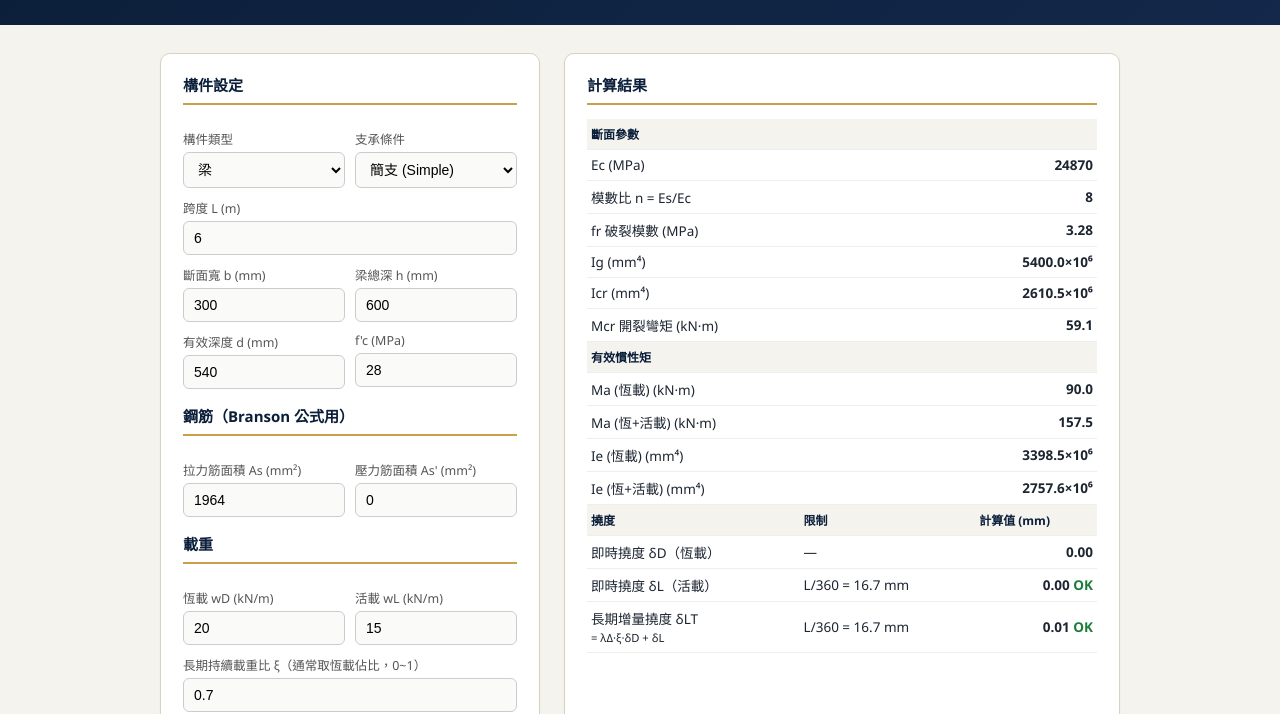
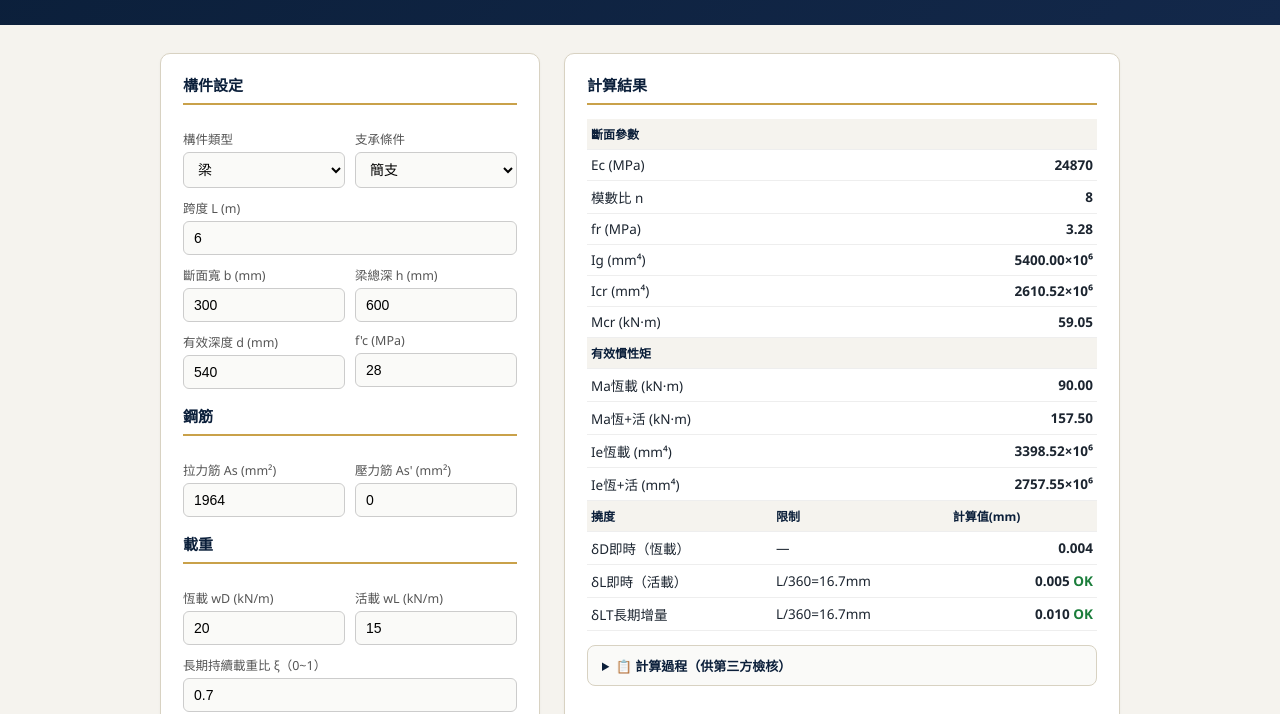
Before and after one commit to YJ-chen0830/RC-Beams-deflection, a plain HTML site: page index.html in a window 1280 px wide. Shown: the part 86-800 px from the top of the page. Drawn offline with Linux system fonts and the light colour scheme.

Commit message:
Refactor index.html for improved readability

```diff
--- a/index.html
+++ b/index.html
@@ -3,7 +3,7 @@
 <head>
 <meta charset="UTF-8">
 <meta name="viewport" content="width=device-width, initial-scale=1.0">
-<title>RC梁/版撓度估算 | Deflection Check</title>
+<title>RC梁/版撓度估算</title>
 <style>
   :root{--navy:#0b1f3a;--navy2:#13284a;--gold:#c9a14a;--gold2:#e0bf6e;--bg:#f5f3ee;--ink:#1c2530;--line:#d8d2c2;}
   *{box-sizing:border-box;}
@@ -25,9 +25,11 @@
   td,th{padding:6px 4px;border-bottom:1px solid #eee;font-size:13.5px;}
   th{background:#f5f3ee;font-weight:600;color:var(--navy);font-size:12px;text-align:left;}
   td:last-child{text-align:right;font-weight:600;}
-  .ok{color:#1a7d3a;font-weight:700;}
-  .ng{color:#c0392b;font-weight:700;}
+  .ok{color:#1a7d3a;font-weight:700;}.ng{color:#c0392b;font-weight:700;}
   .note{font-size:12px;color:#888;margin-top:12px;line-height:1.7;}
+  details.proc{margin-top:14px;border:1px solid var(--line);border-radius:8px;background:#fafaf8;}
+  details.proc summary{cursor:pointer;padding:10px 14px;font-weight:700;font-size:13px;color:var(--navy);user-select:none;}
+  details.proc pre{margin:0;padding:10px 16px 14px;font-family:"Courier New",monospace;font-size:11.5px;line-height:1.85;white-space:pre-wrap;color:#2c3e50;border-top:1px solid var(--line);}
 </style>
 </head>
 <body>
@@ -40,25 +42,19 @@
   <div class="card">
     <h2>構件設定</h2>
     <div class="row2">
-      <div>
-        <label>構件類型</label>
-        <select id="memberType">
-          <option value="beam">梁</option>
-          <option value="slab">版（單向版）</option>
-        </select>
+      <div><label>構件類型</label>
+        <select id="memberType"><option value="beam">梁</option><option value="slab">版</option></select>
       </div>
-      <div>
-        <label>支承條件</label>
+      <div><label>支承條件</label>
         <select id="support">
-          <option value="simple">簡支 (Simple)</option>
-          <option value="cantilever">懸臂 (Cantilever)</option>
-          <option value="fixedboth">兩端固接 (Fixed-Fixed)</option>
+          <option value="simple">簡支</option>
+          <option value="cantilever">懸臂</option>
+          <option value="fixedboth">兩端固接</option>
           <option value="fixedone">一端固一端簡支</option>
         </select>
       </div>
     </div>
-    <label>跨度 L (m)</label>
-    <input id="L" type="number" value="6" step="0.1">
+    <label>跨度 L (m)</label><input id="L" type="number" value="6" step="0.1">
     <div class="row2">
       <div><label>斷面寬 b (mm)</label><input id="b" type="number" value="300"></div>
       <div><label>梁總深 h (mm)</label><input id="h" type="number" value="600"></div>
@@ -67,35 +63,30 @@
       <div><label>有效深度 d (mm)</label><input id="d" type="number" value="540"></div>
       <div><label>f'c (MPa)</label><input id="fc" type="number" value="28"></div>
     </div>
-
-    <h2 style="margin-top:16px;">鋼筋（Branson 公式用）</h2>
+    <h2 style="margin-top:16px;">鋼筋</h2>
     <div class="row2">
-      <div><label>拉力筋面積 As (mm²)</label><input id="As" type="number" value="1964"></div>
-      <div><label>壓力筋面積 As' (mm²)</label><input id="Asp" type="number" value="0"></div>
+      <div><label>拉力筋 As (mm²)</label><input id="As" type="number" value="1964"></div>
+      <div><label>壓力筋 As' (mm²)</label><input id="Asp" type="number" value="0"></div>
     </div>
-
     <h2 style="margin-top:16px;">載重</h2>
     <div class="row2">
       <div><label>恆載 wD (kN/m)</label><input id="wD" type="number" value="20"></div>
       <div><label>活載 wL (kN/m)</label><input id="wL" type="number" value="15"></div>
     </div>
-    <label>長期持續載重比 ξ（通常取恆載佔比，0~1）</label>
+    <label>長期持續載重比 ξ（0~1）</label>
     <input id="xi" type="number" value="0.7" step="0.05">
-    <label>長期係數 λΔ（5年=1.4, 12年=1.7, 60月=2.0，一般用2.0）</label>
+    <label>長期係數 λΔ（一般用2.0）</label>
     <input id="lambdaD" type="number" value="2.0" step="0.1">
-
     <h2 style="margin-top:16px;">撓度限制</h2>
     <div class="row2">
-      <div>
-        <label>總撓度限制</label>
+      <div><label>總撓度限制</label>
         <select id="limitTotal">
-          <option value="240">L/240（一般構件）</option>
-          <option value="360" selected>L/360（有脆性隔間牆）</option>
+          <option value="240">L/240</option>
+          <option value="360" selected>L/360</option>
           <option value="480">L/480</option>
         </select>
       </div>
-      <div>
-        <label>活載撓度限制</label>
+      <div><label>活載撓度限制</label>
         <select id="limitLL">
           <option value="180">L/180</option>
           <option value="240">L/240</option>
@@ -104,119 +95,204 @@
       </div>
     </div>
     <button onclick="calc()">計算</button>
-    <div class="note">
-      Branson 有效慣性矩：Ie = (Mcr/Ma)³·Ig + [1-(Mcr/Ma)³]·Icr，取 Ie ≤ Ig。
-      即時撓度依支承條件套用均布載重撓度公式；長期撓度 = λΔ·ξ·δ_imm（恆載部份）加上活載即時撓度。
-      正式設計需依 ACI 318-19 §24 完整流程並由工程師複核。
-    </div>
+    <div class="note">Branson Ie · ACI 318-19 §24.2</div>
   </div>
-
   <div class="card">
     <h2>計算結果</h2>
     <div id="result"><p style="color:#888">尚未計算</p></div>
+    <details class="proc" id="proc-box" style="display:none">
+      <summary>📋 計算過程（供第三方檢核）</summary>
+      <pre id="proc-text"></pre>
+    </details>
   </div>
 </div>
 </main>
+<script>
+function deflCoeff(s){
+  return s==='simple'?5/384:s==='cantilever'?1/8:s==='fixedboth'?1/384:1/185;
+}
+function supportName(s){
+  return{simple:'簡支（δ=5wL⁴/384EI）',cantilever:'懸臂（δ=wL⁴/8EI）',fixedboth:'兩端固接（δ=wL⁴/384EI）',fixedone:'一端固一端簡支（δ=wL⁴/185EI）'}[s];
+}
+function calc(){
+  const L=+document.getElementById('L').value*1000;
+  const b=+document.getElementById('b').value;
+  const h=+document.getElementById('h').value;
+  const d=+document.getElementById('d').value;
+  const fc=+document.getElementById('fc').value;
+  const As=+document.getElementById('As').value;
+  const wD=+document.getElementById('wD').value;
+  const wL=+document.getElementById('wL').value;
+  const xi=+document.getElementById('xi').value;
+  const lambdaD=+document.getElementById('lambdaD').value;
+  const support=document.getElementById('support').value;
+  const limitTotal=+document.getElementById('limitTotal').value;
+  const limitLL=+document.getElementById('limitLL').value;
 
-<script>
-function deflCoeff(support){
-  switch(support){
-    case 'simple':    return 5/384;
-    case 'cantilever': return 1/8;
-    case 'fixedboth': return 1/384;
-    case 'fixedone':  return 1/185;
-    default: return 5/384;
-  }
-}
+  const Ec=4700*Math.sqrt(fc);
+  const Es=200000;
+  const n=Math.round(Es/Ec);
+  const fr=0.62*Math.sqrt(fc);
+  const Ig=b*h*h*h/12;
+  const yt=h/2;
+  const Mcr=fr*Ig/yt/1e6;
 
-function calc(){
-  const L  = +document.getElementById('L').value * 1000;
-  const b  = +document.getElementById('b').value;
-  const h  = +document.getElementById('h').value;
-  const d  = +document.getElementById('d').value;
-  const fc = +document.getElementById('fc').value;
-  const As = +document.getElementById('As').value;
-  const wD = +document.getElementById('wD').value;
-  const wL = +document.getElementById('wL').value;
-  const xi = +document.getElementById('xi').value;
-  const lambdaD = +document.getElementById('lambdaD').value;
-  const support = document.getElementById('support').value;
-  const limitTotal = +document.getElementById('limitTotal').value;
-  const limitLL = +document.getElementById('limitLL').value;
-
-  const Ec = 4700*Math.sqrt(fc);
-  const Es = 200000;
-  const n  = Math.round(Es/Ec);
-  const fr = 0.62*Math.sqrt(fc);
-  const Ig = b*h*h*h/12;
-  const yt = h/2;
-  const Mcr = fr*Ig/yt / 1e6;
-
-  const rho = As/(b*d);
-  const k2 = Math.sqrt(2*rho*n + (rho*n)*(rho*n)) - rho*n;
-  const kd = k2*d;
-  const Icr = b*kd*kd*kd/3 + n*As*(d-kd)*(d-kd);
+  const rho=As/(b*d);
+  const k2=Math.sqrt(2*rho*n+(rho*n)*(rho*n))-rho*n;
+  const kd=k2*d;
+  const Icr=b*kd*kd*kd/3+n*As*(d-kd)*(d-kd);
 
   function midMoment(w){
-    switch(support){
-      case 'simple':    return w*L*L/8e6;
-      case 'cantilever': return w*L*L/2e6;
-      case 'fixedboth': return w*L*L/24e6;
-      case 'fixedone':  return w*L*L/14.2e6;
-      default: return w*L*L/8e6;
-    }
+    const c={simple:8,cantilever:2,fixedboth:24,fixedone:14.2}[support]||8;
+    return w*L*L/(c*1e6);
   }
-
-  const Ma_D  = midMoment(wD);
-  const Ma_DL = midMoment(wD+wL);
+  const Ma_D=midMoment(wD);
+  const Ma_DL=midMoment(wD+wL);
 
   function Ie(Ma){
-    if(Ma <= 0) return Ig;
-    const ratio = Mcr/Ma;
-    const r3 = Math.pow(Math.min(ratio,1),3);
-    return Math.min(r3*Ig + (1-r3)*Icr, Ig);
+    if(Ma<=0)return Ig;
+    const r=Math.pow(Math.min(Mcr/Ma,1),3);
+    return Math.min(r*Ig+(1-r)*Icr,Ig);
   }
+  const Ie_D=Ie(Ma_D);
+  const Ie_DL=Ie(Ma_DL);
+  const k=deflCoeff(support);
 
-  const Ie_D  = Ie(Ma_D);
-  const Ie_DL = Ie(Ma_DL);
-  const k = deflCoeff(support);
-  function delta(w, Ieff){ return k*(w/1000)*(L*L*L*L)/(Ec*Ieff); }
+  function delta(w,Ieff){return k*(w/1000)*Math.pow(L,4)/(Ec*Ieff);}
+  const delta_D=delta(wD,Ie_D);
+  const delta_DL=delta(wD+wL,Ie_DL);
+  const delta_L=delta_DL-delta_D;
+  const delta_LT=lambdaD*xi*delta_D+delta_L;
 
-  const delta_D  = delta(wD, Ie_D);
-  const delta_DL = delta(wD+wL, Ie_DL);
-  const delta_L  = delta_DL - delta_D;
-  const delta_LT = lambdaD*xi*delta_D + delta_L;
+  const limTot=L/limitTotal;
+  const limLL=L/limitLL;
+  const okTotal=delta_LT<=limTot;
+  const okLL=delta_L<=limLL;
 
-  const limitTotalMm = L/limitTotal;
-  const limitLLMm    = L/limitLL;
-  const okTotal = delta_LT <= limitTotalMm;
-  const okLL    = delta_L  <= limitLLMm;
-
-  document.getElementById('result').innerHTML = `
+  document.getElementById('result').innerHTML=`
     <table>
       <tr><th>斷面參數</th><th></th><th></th></tr>
       <tr><td>Ec (MPa)</td><td></td><td>${Ec.toFixed(0)}</td></tr>
-      <tr><td>模數比 n = Es/Ec</td><td></td><td>${n}</td></tr>
-      <tr><td>fr 破裂模數 (MPa)</td><td></td><td>${fr.toFixed(2)}</td></tr>
-      <tr><td>Ig (mm⁴)</td><td></td><td>${(Ig/1e6).toFixed(1)}×10⁶</td></tr>
-      <tr><td>Icr (mm⁴)</td><td></td><td>${(Icr/1e6).toFixed(1)}×10⁶</td></tr>
-      <tr><td>Mcr 開裂彎矩 (kN·m)</td><td></td><td>${Mcr.toFixed(1)}</td></tr>
+      <tr><td>模數比 n</td><td></td><td>${n}</td></tr>
+      <tr><td>fr (MPa)</td><td></td><td>${fr.toFixed(2)}</td></tr>
+      <tr><td>Ig (mm⁴)</td><td></td><td>${(Ig/1e6).toFixed(2)}×10⁶</td></tr>
+      <tr><td>Icr (mm⁴)</td><td></td><td>${(Icr/1e6).toFixed(2)}×10⁶</td></tr>
+      <tr><td>Mcr (kN·m)</td><td></td><td>${Mcr.toFixed(2)}</td></tr>
       <tr><th>有效慣性矩</th><th></th><th></th></tr>
-      <tr><td>Ma (恆載) (kN·m)</td><td></td><td>${Ma_D.toFixed(1)}</td></tr>
-      <tr><td>Ma (恆+活載) (kN·m)</td><td></td><td>${Ma_DL.toFixed(1)}</td></tr>
-      <tr><td>Ie (恆載) (mm⁴)</td><td></td><td>${(Ie_D/1e6).toFixed(1)}×10⁶</td></tr>
-      <tr><td>Ie (恆+活載) (mm⁴)</td><td></td><td>${(Ie_DL/1e6).toFixed(1)}×10⁶</td></tr>
-      <tr><th>撓度</th><th>限制</th><th>計算值 (mm)</th></tr>
-      <tr><td>即時撓度 δD（恆載）</td><td>—</td><td>${delta_D.toFixed(2)}</td></tr>
-      <tr><td>即時撓度 δL（活載）</td><td>L/${limitLL} = ${limitLLMm.toFixed(1)} mm</td>
-          <td>${delta_L.toFixed(2)} ${okLL?'<span class="ok">OK</span>':'<span class="ng">NG</span>'}</td></tr>
-      <tr><td>長期增量撓度 δLT<br><small>= λΔ·ξ·δD + δL</small></td>
-          <td>L/${limitTotal} = ${limitTotalMm.toFixed(1)} mm</td>
-          <td>${delta_LT.toFixed(2)} ${okTotal?'<span class="ok">OK</span>':'<span class="ng">NG</span>'}</td></tr>
-    </table>
-  `;
+      <tr><td>Ma恆載 (kN·m)</td><td></td><td>${Ma_D.toFixed(2)}</td></tr>
+      <tr><td>Ma恆+活 (kN·m)</td><td></td><td>${Ma_DL.toFixed(2)}</td></tr>
+      <tr><td>Ie恆載 (mm⁴)</td><td></td><td>${(Ie_D/1e6).toFixed(2)}×10⁶</td></tr>
+      <tr><td>Ie恆+活 (mm⁴)</td><td></td><td>${(Ie_DL/1e6).toFixed(2)}×10⁶</td></tr>
+      <tr><th>撓度</th><th>限制</th><th>計算值(mm)</th></tr>
+      <tr><td>δD即時（恆載）</td><td>—</td><td>${delta_D.toFixed(3)}</td></tr>
+      <tr><td>δL即時（活載）</td><td>L/${limitLL}=${limLL.toFixed(1)}mm</td>
+          <td>${delta_L.toFixed(3)} ${okLL?'<span class="ok">OK</span>':'<span class="ng">NG</span>'}</td></tr>
+      <tr><td>δLT長期增量</td><td>L/${limitTotal}=${limTot.toFixed(1)}mm</td>
+          <td>${delta_LT.toFixed(3)} ${okTotal?'<span class="ok">OK</span>':'<span class="ng">NG</span>'}</td></tr>
+    </table>`;
+
+  const denomMap={simple:'8',cantilever:'2',fixedboth:'24',fixedone:'14.2'};
+  const denom=denomMap[support]||'8';
+  const kFrac={simple:'5/384',cantilever:'1/8',fixedboth:'1/384',fixedone:'1/185'}[support];
+
+  const proc=`════════════════════════════════════════
+RC梁/版撓度估算 計算過程
+規範依據：ACI 318-19 §24.2
+════════════════════════════════════════
+
+【一、輸入參數】
+  跨度 L    = ${L/1000} m = ${L} mm
+  斷面 b×h  = ${b}×${h} mm
+  有效深 d  = ${d} mm
+  f'c       = ${fc} MPa
+  As（拉力）= ${As} mm²
+  恆載 wD   = ${wD} kN/m
+  活載 wL   = ${wL} kN/m
+  長期比 ξ  = ${xi}
+  長期係數 λΔ= ${lambdaD}
+  支承條件  = ${supportName(support)}
+
+【二、材料特性】（ACI 318-19 §19.2.2 / §24.2.3）
+  Ec = 4700×√f'c = 4700×√${fc} = ${Ec.toFixed(1)} MPa
+  Es = 200,000 MPa
+  n  = Es/Ec = 200,000/${Ec.toFixed(1)} = ${(200000/Ec).toFixed(2)} → 取整數 n = ${n}
+  fr = 0.62×√f'c = 0.62×√${fc} = ${fr.toFixed(3)} MPa（破裂模數）
+
+【三、毛斷面慣性矩 Ig 及開裂彎矩 Mcr】
+  Ig = b×h³/12 = ${b}×${h}³/12 = ${Ig.toFixed(0)} mm⁴ = ${(Ig/1e6).toFixed(3)}×10⁶ mm⁴
+  yt = h/2 = ${h}/2 = ${yt} mm
+  Mcr = fr×Ig/yt = ${fr.toFixed(3)}×${Ig.toFixed(0)}/${yt} = ${(fr*Ig/yt).toFixed(0)} N·mm
+      = ${Mcr.toFixed(3)} kN·m
+
+【四、開裂斷面慣性矩 Icr】（中性軸位於受壓區深 kd）
+  ρ = As/(b×d) = ${As}/(${b}×${d}) = ${rho.toFixed(5)}
+  n×ρ = ${n}×${rho.toFixed(5)} = ${(n*rho).toFixed(4)}
+
+  由平衡：b×kd²/2 = n×As×(d-kd)
+  求解二次方程（令 k = kd/d）：
+    k = √(2ρn+(ρn)²) - ρn
+      = √(2×${(rho*n).toFixed(4)}+(${(rho*n).toFixed(4)})²) - ${(rho*n).toFixed(4)}
+      = ${k2.toFixed(5)}
+  kd = k×d = ${k2.toFixed(5)}×${d} = ${kd.toFixed(2)} mm
+
+  Icr = b×kd³/3 + n×As×(d-kd)²
+      = ${b}×${kd.toFixed(2)}³/3 + ${n}×${As}×(${d}-${kd.toFixed(2)})²
+      = ${(b*kd*kd*kd/3).toFixed(0)} + ${(n*As*(d-kd)*(d-kd)).toFixed(0)}
+      = ${Icr.toFixed(0)} mm⁴ = ${(Icr/1e6).toFixed(3)}×10⁶ mm⁴
+
+【五、作用彎矩 Ma（均布載重中點/固端）】
+  恆載彎矩 Ma_D  = wD×L²/${denom}×10⁻⁶
+                 = ${wD}×${L}²/${denom}×10⁻⁶
+                 = ${Ma_D.toFixed(3)} kN·m
+
+  恆+活彎矩 Ma_DL = (wD+wL)×L²/${denom}×10⁻⁶
+                  = ${wD+wL}×${L}²/${denom}×10⁻⁶
+                  = ${Ma_DL.toFixed(3)} kN·m
+
+【六、Branson 有效慣性矩 Ie】（ACI 318-19 §24.2.3.5）
+  公式：Ie = (Mcr/Ma)³×Ig + [1-(Mcr/Ma)³]×Icr  ≤ Ig
+
+  恆載（Ma = ${Ma_D.toFixed(3)} kN·m）：
+    Mcr/Ma = ${Mcr.toFixed(3)}/${Ma_D.toFixed(3)} = ${(Mcr/Ma_D).toFixed(4)}
+    (Mcr/Ma)³ = ${Math.pow(Math.min(Mcr/Ma_D,1),3).toFixed(5)}
+    Ie_D = ${Math.pow(Math.min(Mcr/Ma_D,1),3).toFixed(5)}×${(Ig/1e6).toFixed(3)}×10⁶
+         + (1-${Math.pow(Math.min(Mcr/Ma_D,1),3).toFixed(5)})×${(Icr/1e6).toFixed(3)}×10⁶
+         = ${(Ie_D/1e6).toFixed(3)}×10⁶ mm⁴ ${Ie_D>=Ig?'（取上限=Ig）':''}
+
+  恆+活（Ma = ${Ma_DL.toFixed(3)} kN·m）：
+    Mcr/Ma = ${Mcr.toFixed(3)}/${Ma_DL.toFixed(3)} = ${(Mcr/Ma_DL).toFixed(4)}
+    (Mcr/Ma)³ = ${Math.pow(Math.min(Mcr/Ma_DL,1),3).toFixed(5)}
+    Ie_DL = ${(Ie_DL/1e6).toFixed(3)}×10⁶ mm⁴ ${Ie_DL>=Ig?'（取上限=Ig）':''}
+
+【七、即時撓度】（公式係數 k = ${kFrac}）
+  δD  = ${kFrac}×(wD/1000)×L⁴/(Ec×Ie_D)
+      = ${kFrac}×(${wD}/1000)×${L}⁴/(${Ec.toFixed(1)}×${Ie_D.toFixed(0)})
+      = ${delta_D.toFixed(4)} mm
+
+  δDL = ${kFrac}×(${wD+wL}/1000)×${L}⁴/(${Ec.toFixed(1)}×${Ie_DL.toFixed(0)})
+      = ${delta_DL.toFixed(4)} mm
+
+  δL（活載即時）= δDL - δD = ${delta_DL.toFixed(4)} - ${delta_D.toFixed(4)} = ${delta_L.toFixed(4)} mm
+
+【八、長期增量撓度 δLT】（ACI 318-19 §24.2.4）
+  δLT = λΔ × ξ × δD + δL
+      = ${lambdaD} × ${xi} × ${delta_D.toFixed(4)} + ${delta_L.toFixed(4)}
+      = ${(lambdaD*xi*delta_D).toFixed(4)} + ${delta_L.toFixed(4)}
+      = ${delta_LT.toFixed(4)} mm
+
+【九、限制值比較】
+  活載撓度：δL = ${delta_L.toFixed(3)} mm
+    限制 L/${limitLL} = ${L}/${limitLL} = ${limLL.toFixed(1)} mm
+    判定：${delta_L.toFixed(3)} ${okLL?'≤':'>'} ${limLL.toFixed(1)} → ${okLL?'OK ✓':'NG ✗'}
+
+  長期增量撓度：δLT = ${delta_LT.toFixed(3)} mm
+    限制 L/${limitTotal} = ${L}/${limitTotal} = ${limTot.toFixed(1)} mm
+    判定：${delta_LT.toFixed(3)} ${okTotal?'≤':'>'} ${limTot.toFixed(1)} → ${okTotal?'OK ✓':'NG ✗'}`;
+
+  document.getElementById('proc-text').textContent=proc;
+  document.getElementById('proc-box').style.display='';
 }
-window.onload = calc;
+window.onload=calc;
 </script>
 </body>
 </html>
```
